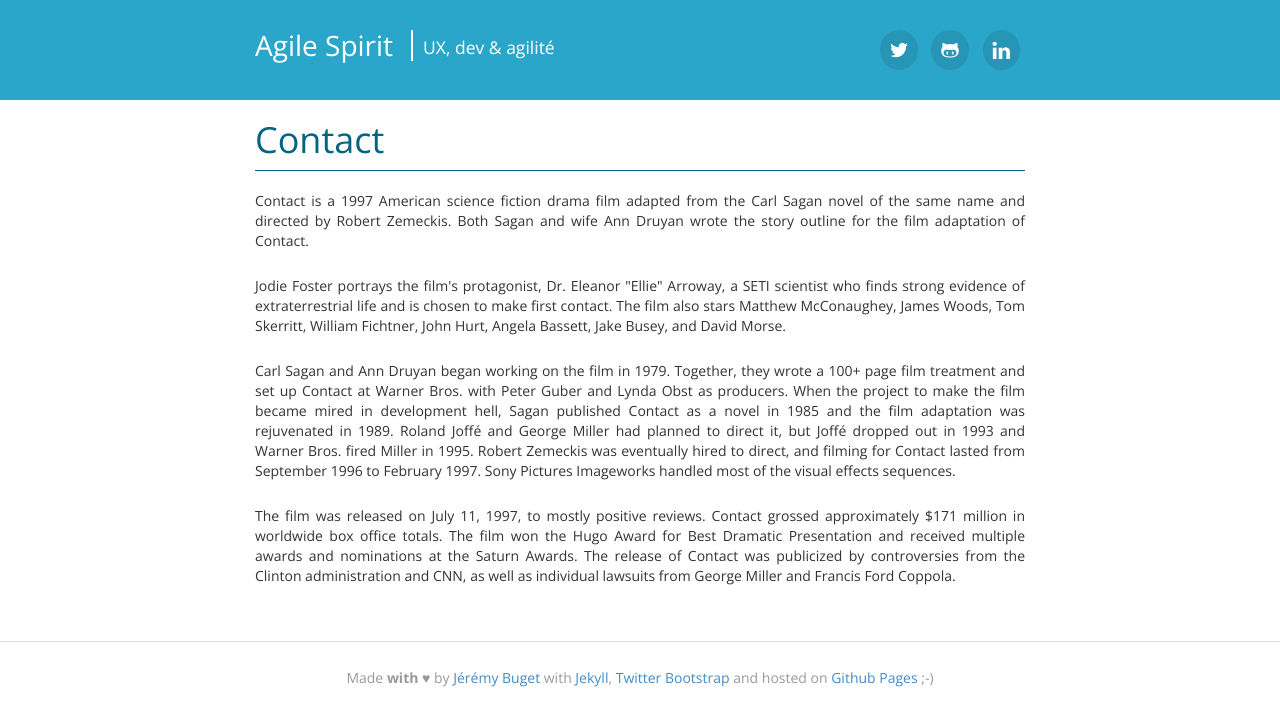
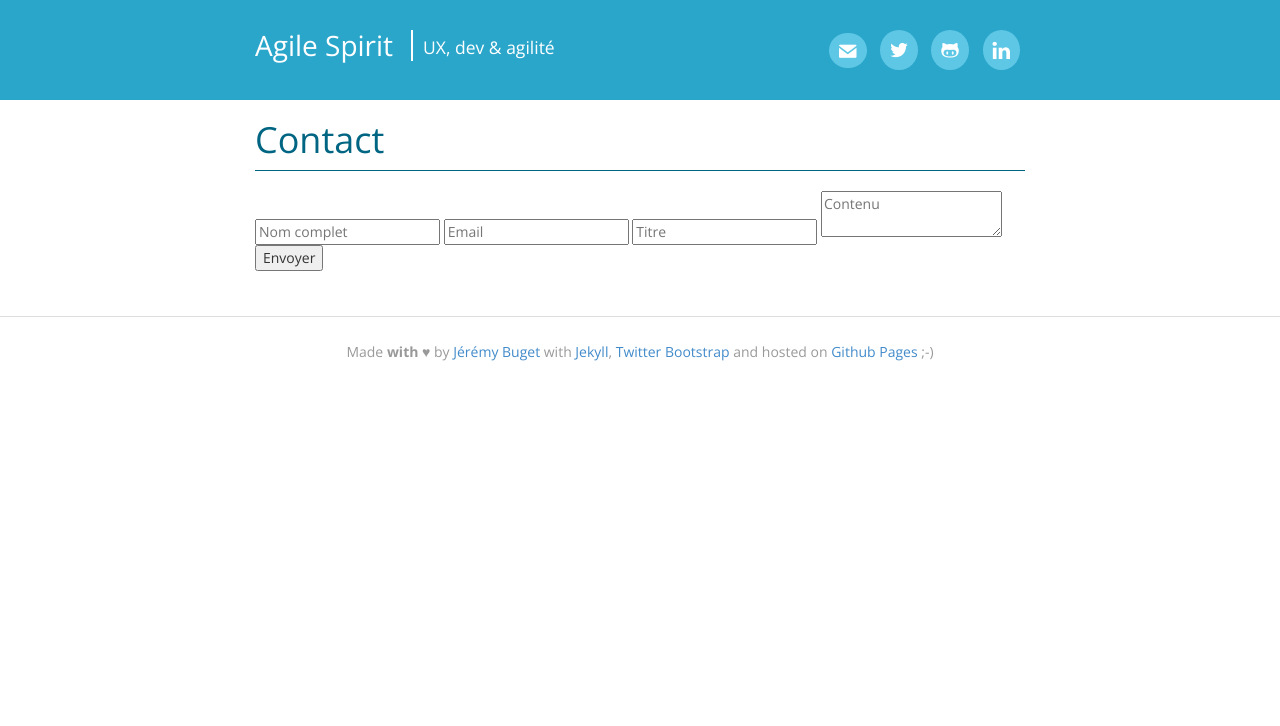
Before and after one commit to AgileSpirit/agilespirit.github.io, a Jekyll site: the page built from contact.html, in a window 1280 px wide. Shown: the top 726 px of the page. Built offline with Jekyll 4.4.1, drawn with Linux system fonts in a browser that asks for light colours; Markdown is read by kramdown in place of the engine named in the settings.

Commit message:
Enh: improve colors

```diff
--- a/_includes/header.html
+++ b/_includes/header.html
@@ -2,6 +2,7 @@
   <div class="container">
     <h1 class="title"><a href="/">{{ site.name }}</a></h1><small>UX, dev &amp; agilité</small>
     <div id="social" class="pull-right">
+      <a href="contact.html" target="_blank" class="ss-link glyphicon glyphicon-envelope"></a>
       <a href="https://twitter.com/jbuget" target="_blank" class="ss-link ss-twitter"></a>
       <a href="https://github.com/AgileSpirit" target="_blank" class="ss-link ss-octocat"></a>
       <a href="https://www.linkedin.com/pub/j%C3%A9r%C3%A9my-buget/13/31/b09" target="_blank" class="ss-link ss-linkedin"></a>
--- a/assets/css/styles.css
+++ b/assets/css/styles.css
@@ -1,3 +1,7 @@
+/**
+ * http://colorschemedesigner.com/#0011Tw0w0w0w0
+ */
+
 /* ------- */
 /* General */
 /* ------- */
@@ -109,6 +113,8 @@ ul {
 .ss-link {
   display: inline-block;
   background-color: #2795b6;
+  background-color: #3E8498;
+  background-color: #5EC7E5;
   padding: 10px 10px 5px 10px;
   margin: auto 5px;
   font-size: 1.25em;
@@ -122,6 +128,7 @@ ul {
 .ss-link:hover,
 .ss-link:focus {
   background-color: #006582;
+  background-color: #0E6A84;
 }
 
 
@@ -155,11 +162,11 @@ ul {
 .pager li>a {
   border-radius: 0;
   padding: 10px;
-  background-color: #2BA6CB;
+  background-color: #5EC7E5;
   color: #FFF;
   text-decoration: none;
   font-weight: 400;
-  border: 1px solid #2BA6CB;
+  border: 1px solid #5EC7E5;
   transition: background-color 0.3s linear;
   -moz-transition: background-color 0.3s linear;    /* FF3.7+ */
   -o-transition: background-color 0.3s linear;      /* Opera 10.5 */
--- a/contact.html
+++ b/contact.html
@@ -3,9 +3,11 @@ layout: page
 title: Contact
 ---
 
-<div id="contact">
-  <p>Contact is a 1997 American science fiction drama film adapted from the Carl Sagan novel of the same name and directed by Robert Zemeckis. Both Sagan and wife Ann Druyan wrote the story outline for the film adaptation of Contact.</p>
-  <p>Jodie Foster portrays the film's protagonist, Dr. Eleanor "Ellie" Arroway, a SETI scientist who finds strong evidence of extraterrestrial life and is chosen to make first contact. The film also stars Matthew McConaughey, James Woods, Tom Skerritt, William Fichtner, John Hurt, Angela Bassett, Jake Busey, and David Morse.</p>
-  <p>Carl Sagan and Ann Druyan began working on the film in 1979. Together, they wrote a 100+ page film treatment and set up Contact at Warner Bros. with Peter Guber and Lynda Obst as producers. When the project to make the film became mired in development hell, Sagan published Contact as a novel in 1985 and the film adaptation was rejuvenated in 1989. Roland Joffé and George Miller had planned to direct it, but Joffé dropped out in 1993 and Warner Bros. fired Miller in 1995. Robert Zemeckis was eventually hired to direct, and filming for Contact lasted from September 1996 to February 1997. Sony Pictures Imageworks handled most of the visual effects sequences.</p>
-  <p>The film was released on July 11, 1997, to mostly positive reviews. Contact grossed approximately $171 million in worldwide box office totals. The film won the Hugo Award for Best Dramatic Presentation and received multiple awards and nominations at the Saturn Awards. The release of Contact was publicized by controversies from the Clinton administration and CNN, as well as individual lawsuits from George Miller and Francis Ford Coppola.</p>
-</div>
+<form role="form">
+
+  <input name="username" placeholder="Nom complet"/>
+  <input name="email" placeholder="Email"/>
+  <input name="title" placeholder="Titre"/>
+  <textarea name="content" placeholder="Contenu"></textarea>
+  <button type="submit">Envoyer</button>
+</form>
```
